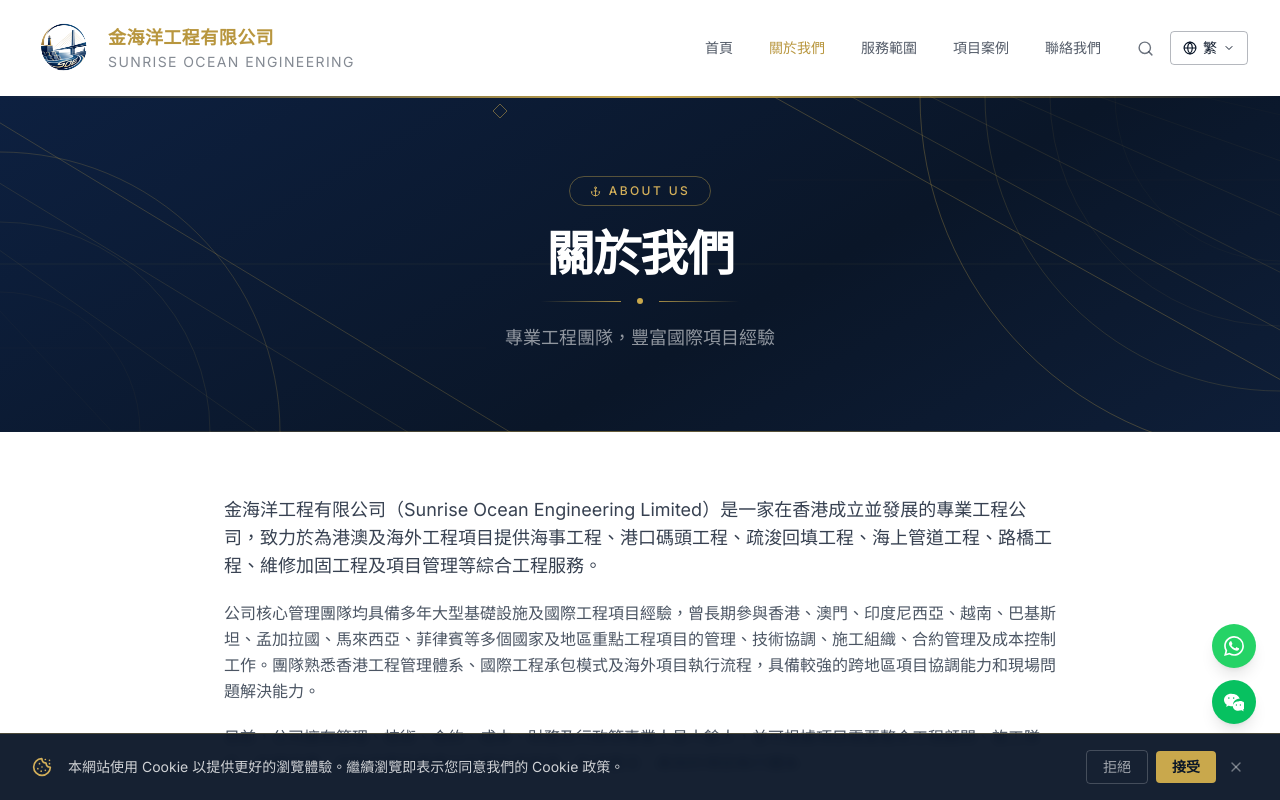
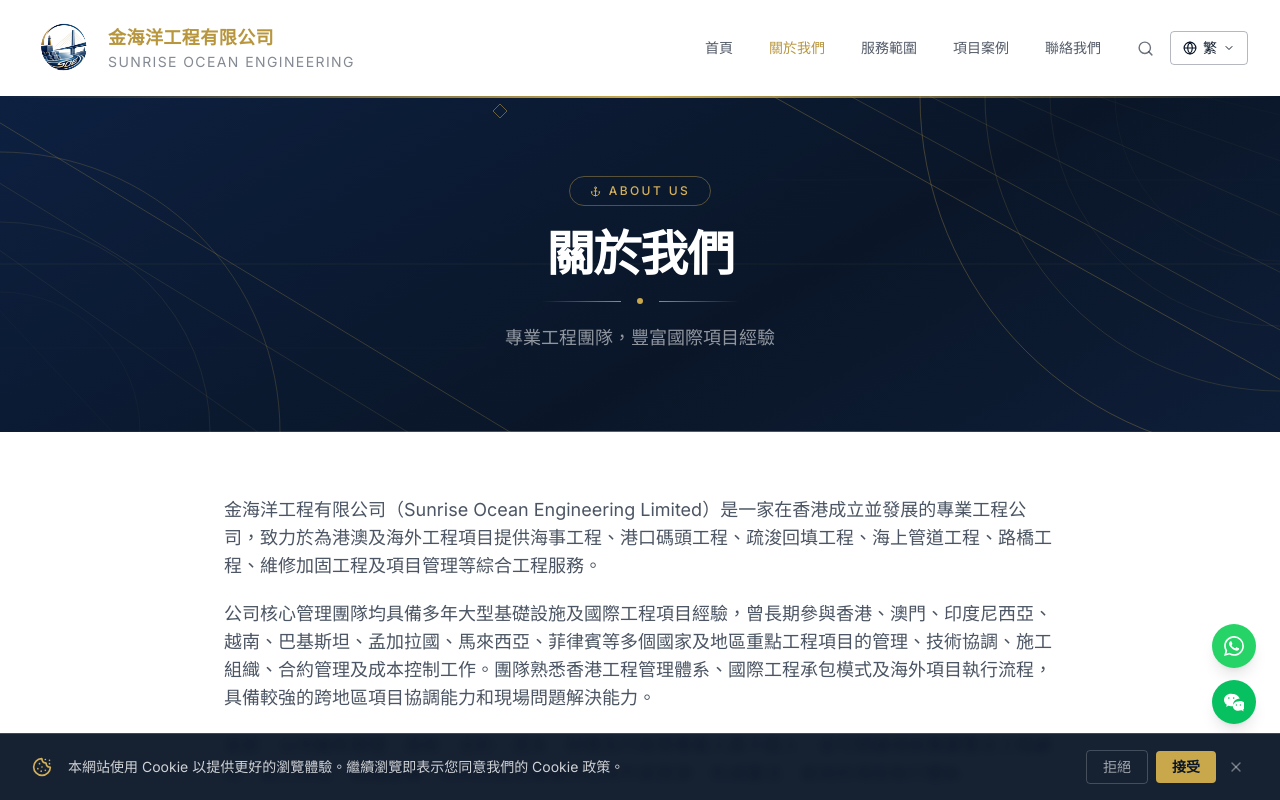
Before and after one commit to fanhui100-cell/sunrise-ocean, a React (Vite) app: page /about in a window 1280 px wide. Shown: the top 800 px of the page. Built offline with nearby package versions, Linux system fonts and the light colour scheme.

Commit message:
Fix: unify About page font styles, fix mobile language switcher

```diff
--- a/src/components/Navbar.jsx
+++ b/src/components/Navbar.jsx
@@ -23,6 +23,7 @@
   const [langOpen, setLangOpen] = useState(false);
   const [searchOpen, setSearchOpen] = useState(false);
   const langRef = useRef(null);
+  const mobileLangRef = useRef(null);
 
   useEffect(() => {
     const handleScroll = () => setScrolled(window.scrollY > 20);
@@ -36,7 +37,9 @@
 
   useEffect(() => {
     const handler = (e) => {
-      if (langRef.current && !langRef.current.contains(e.target)) setLangOpen(false);
+      const inDesktop = langRef.current && langRef.current.contains(e.target);
+      const inMobile = mobileLangRef.current && mobileLangRef.current.contains(e.target);
+      if (!inDesktop && !inMobile) setLangOpen(false);
     };
     document.addEventListener('mousedown', handler);
     return () => document.removeEventListener('mousedown', handler);
@@ -142,7 +145,7 @@
             >
               <Search size={18} />
             </button>
-            <div className="relative">
+            <div className="relative" ref={mobileLangRef}>
               <button
                 onClick={() => setLangOpen((o) => !o)}
                 className="flex items-center gap-1 px-2.5 py-1.5 border border-navy-900/30 text-navy-900 text-xs rounded hover:bg-navy-900/8 transition-colors"
--- a/src/pages/About.jsx
+++ b/src/pages/About.jsx
@@ -54,13 +54,13 @@
       <section className="bg-white py-16">
         <div className="max-w-4xl mx-auto px-4 sm:px-6 lg:px-8">
           <div className="space-y-5">
-            <p className="text-gray-700 leading-relaxed text-base sm:text-lg">
+            <p className="text-gray-600 leading-relaxed text-base sm:text-lg">
               {t('about.body1')}
             </p>
-            <p className="text-gray-600 leading-relaxed">
+            <p className="text-gray-600 leading-relaxed text-base sm:text-lg">
               {t('about.body2')}
             </p>
-            <p className="text-gray-600 leading-relaxed">
+            <p className="text-gray-600 leading-relaxed text-base sm:text-lg">
               {t('about.body3')}
             </p>
           </div>
```
